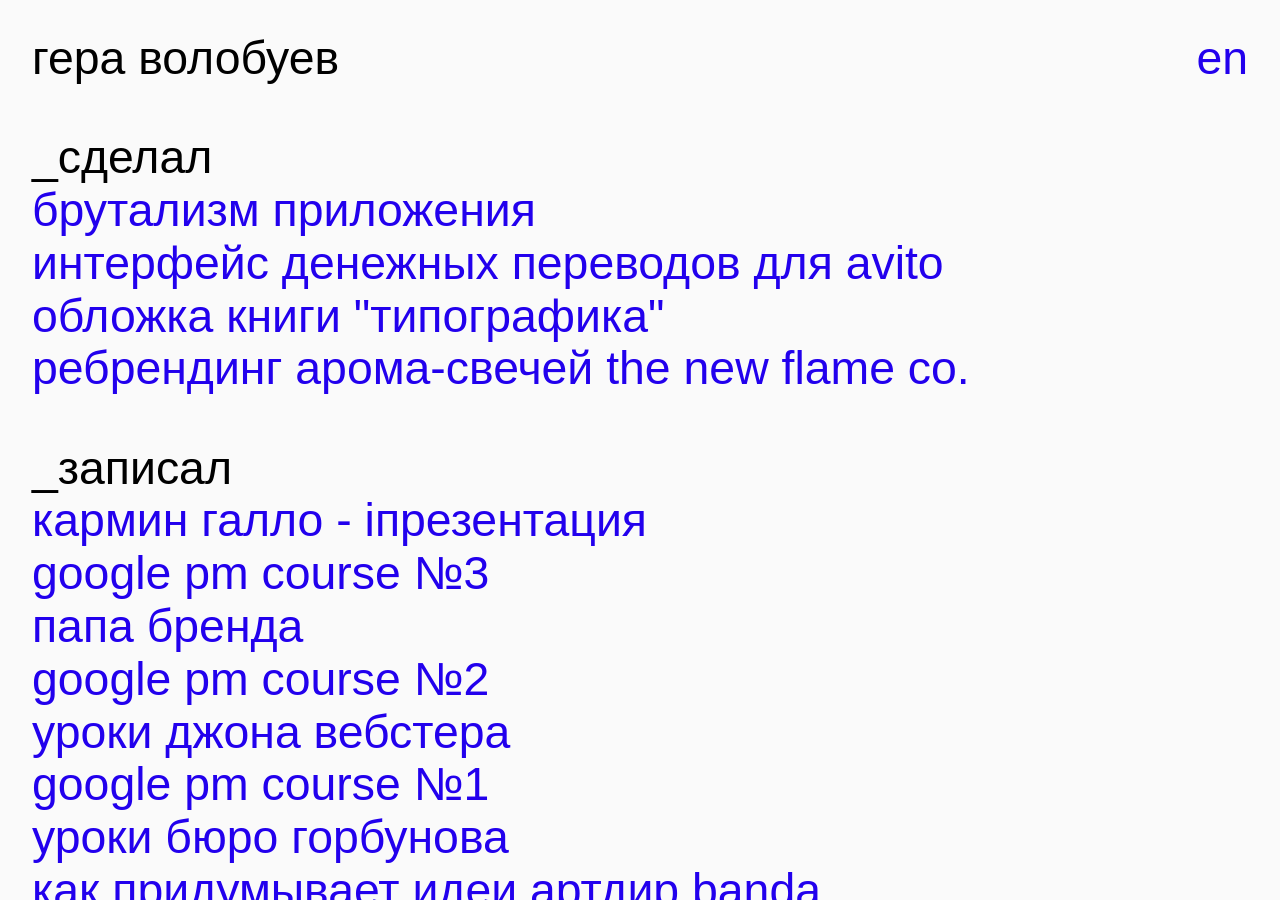
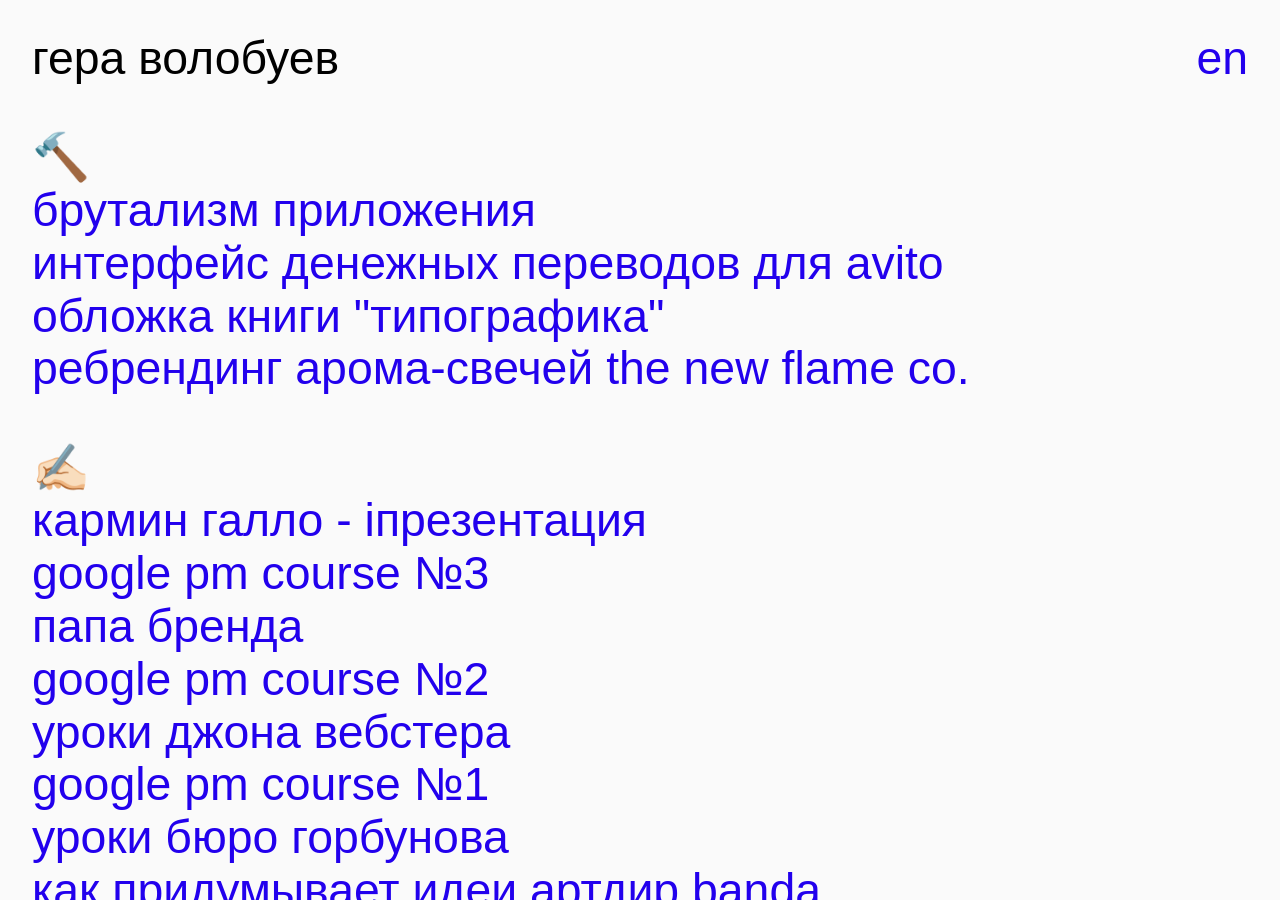
Before and after one commit to geravolobuev/geravolobuev, a Jekyll site: the page built from pages/index.md, in a window 1280 px wide and 900 px high. Built offline with Jekyll 4.4.1, drawn with Linux system fonts in a browser that asks for light colours; some of the changed text lies outside the part shown.

Commit message:
new layout

```diff
--- a/_includes/feed-posts.html
+++ b/_includes/feed-posts.html
@@ -1,5 +1,5 @@
         <ul class="ul-links">
-                <p class="ul-links__p">_записал</p>
+                <p class="ul-links__p">✍🏻</p>
         {% for post in site.posts %}
                 <li><a class="post-link local-link link"
                    href="{{ post.url }}">{{ post.title}}
--- a/_includes/feed-projects.html
+++ b/_includes/feed-projects.html
@@ -1,5 +1,5 @@
         <ul class="ul-links">
-                <p class="ul-links__p">_сделал</p>
+                <p class="ul-links__p">🔨</p>
         {% for project in site.projects %}
                 <li><a class="project-link local-link link"
                    href="{{ project.url }}">{{ project.title}}
--- a/_includes/footer.html
+++ b/_includes/footer.html
@@ -5,12 +5,14 @@
 Works per commission, in-house, and self-initiated; designed, selected, and archived 2019–2021 © Gera Volobuev, some rights reserved. Typeset in Neue Helvetica® by Linotype.
         </p>
         <div class="social-links">
-                <a class="link-
-                   external-link" href="https://github.com/geravolobuev/">гит</a>
-                <a class="link-
-                   external-link" href="https://www.behance.net/geravolobuev">биханс</a>
                 <a data-uuid="257b5fa7-33c6-460f-b7dd-f9fbe848f66b" class="link-
                                                                     external-link" href="mailto:fromgayva@gmail.com" target=""
                                                                                   data-mce-class="link-1">почта</a>
+                <a class="link-
+                   external-link" href="https://www.are.na/gera-volobuev/beauty-is-a-concept-i-cannot-define-any-other-way-than-that-everything-that-is-beautiful-motivates-me">арена</a>
+                <a class="link-
+                   external-link" href="https://www.behance.net/geravolobuev">биханс</a>
+                <a class="link-
+                   external-link" href="https://github.com/geravolobuev/">гит</a>
         </div>
 </footer>
```
